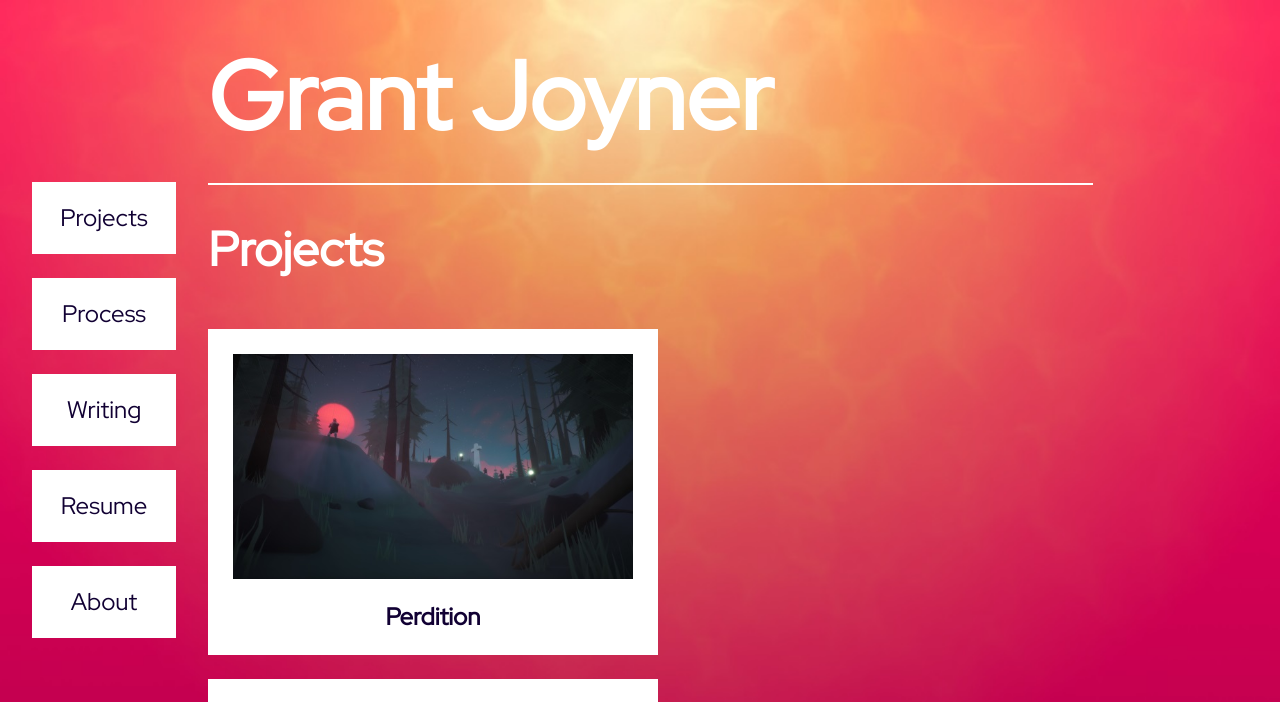
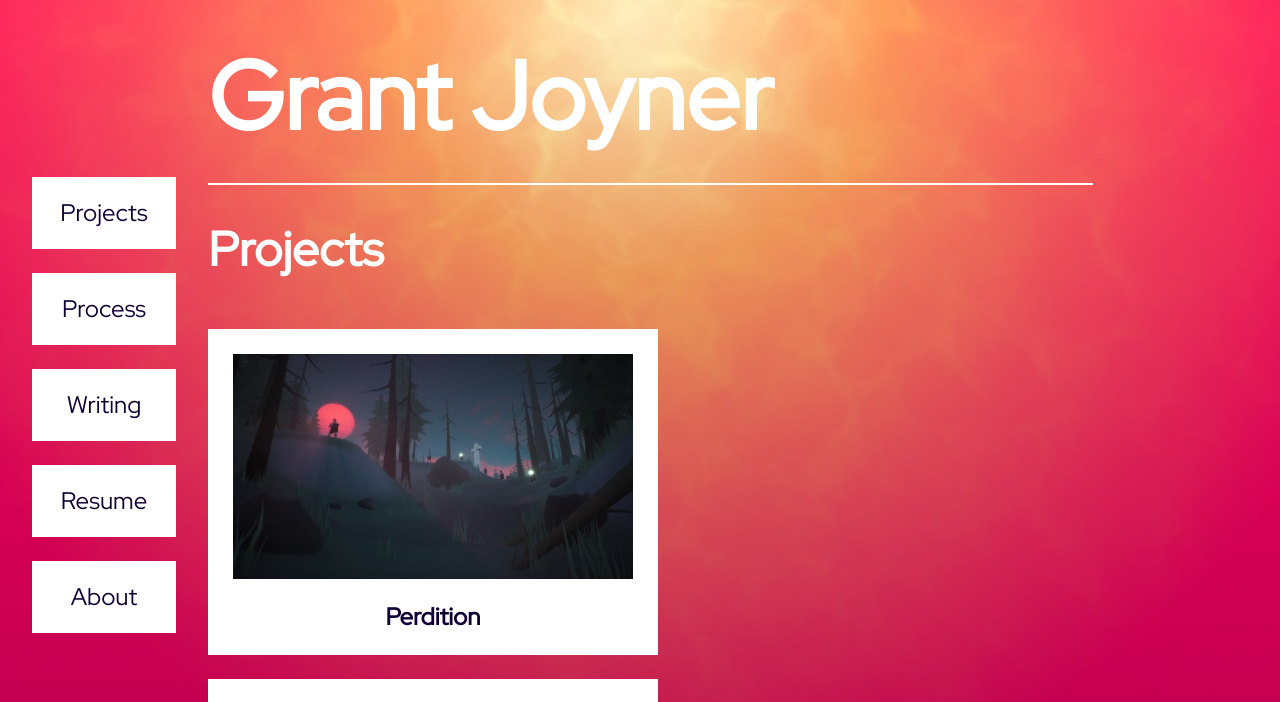
Before and after one commit to digigrant/digigrant.github.io, a Jekyll site: the page built from index.html, in a window 1280 px wide. Shown: the top 702 px of the page. Built offline with Jekyll 4.4.1, drawn with Linux system fonts in a browser that asks for light colours.

Commit message:
nav position

```diff
--- a/_sass/main.scss
+++ b/_sass/main.scss
@@ -20,12 +20,14 @@ nav
     overflow: auto;
     position: fixed;
 
-    top: 166px;
+    top: 177px;
     left: 32px;
 
     ul
     {
         list-style-type: none;
+
+        margin: 0px;
         padding-left: 0px;
     }
 }
```
